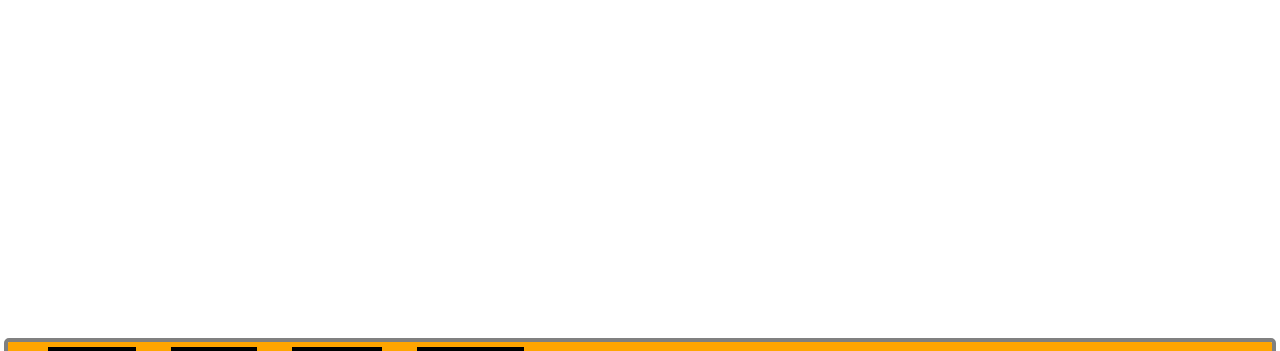
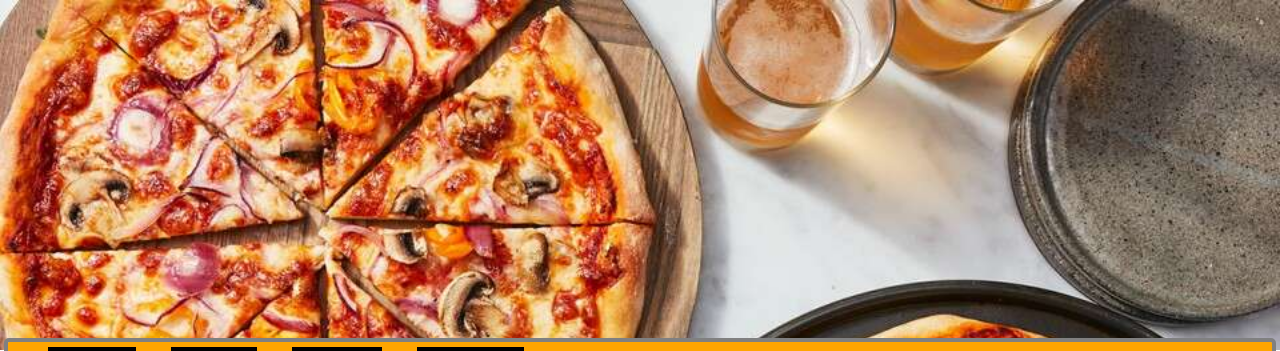
Before and after one commit to Jesuslara14/flexbox, a plain HTML site: page index.html in a window 1280 px wide. Shown: the top 351 px of the page. Drawn offline with Linux system fonts and the light colour scheme.

Commit message:
Update and rename flex.html to index.html

```diff
--- a/flex.html
+++ b/index.html
@@ -5,12 +5,12 @@
     <meta http-equiv="X-UA-Compatible" content="IE=edge">
     <meta name="viewport" content="width=device-width, initial-scale=1.0">
     <title>Super Pizza Store</title>
-    <link rel="icon" type="image/x-icon" href="images/pizza.png">
+    <link rel="icon" type="image/x-icon" href="pizza.png">
     <style>
 
     header
     {
-        background-image: url(images/pizzatwo.jpg);
+        background-image: url(pizzatwo.jpg);
         width: auto;
         height: 350px;
         background-repeat: no-repeat;
```
